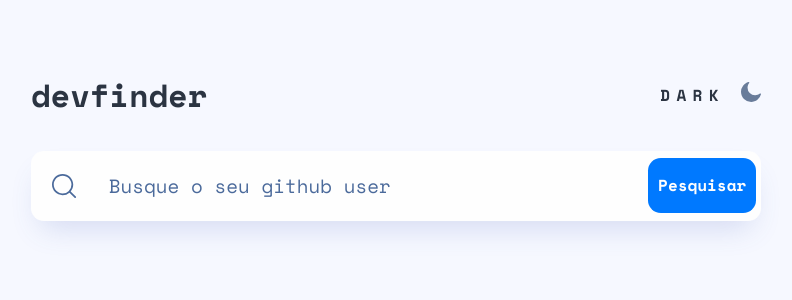
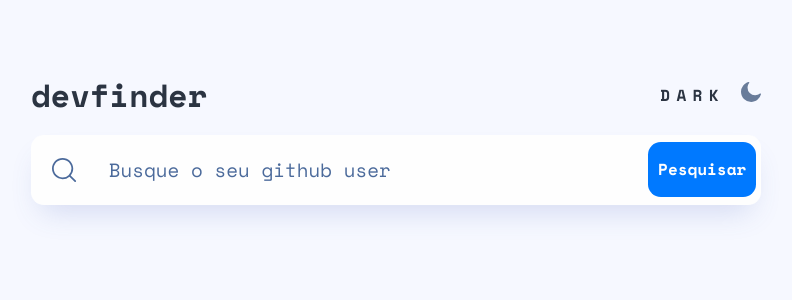
Before and after one commit to sergiohdljr/devfinder, a React (Vite) app: page / in a window 1280 px wide. Shown: the top 300 px of the page, without its empty margins (244-1036 px from the left). Built offline with nearby package versions, Linux system fonts and the light colour scheme.

Commit message:
fix- ajustes layout  desktop

```diff
--- a/src/App.jsx
+++ b/src/App.jsx
@@ -8,6 +8,7 @@ import ThemeContext from "./context/themeContext";
 import { useContext, useState } from "react";
 
 export default function App() {
+
   const [theme, setTheme] = useState(lightTheme);
 
   return (
--- a/src/components/search/search.jsx
+++ b/src/components/search/search.jsx
@@ -1,5 +1,5 @@
 import { useForm } from "react-hook-form";
-import { useState, useRef } from "react";
+import { useState } from "react";
 import { CardUser } from "../cardUser/cardUser.jsx";
 import { criacaoConta, disponivel } from "../../utils/utils";
 import { ResearchBar } from "./search";
@@ -15,7 +15,6 @@ export const SearchBar = () => {
     setError,
     formState = { errors },
     clearErrors,
-    setFocus,
   } = useForm({
     defaultValues: {
       usuario: "",
@@ -34,7 +33,8 @@ export const SearchBar = () => {
           .json()
           .then((error) =>
             setErrorUsuarioState(
-              error && "Usuário não encontrado. Tente Novamente.")
+              error && "Usuário não encontrado. Tente Novamente."
+            )
           );
       }
     });
@@ -58,15 +58,16 @@ export const SearchBar = () => {
   const onError = () => {
     setError("usuario", {
       type: "required",
-      message: "O campo não pode estar em branco",
+      message: "O campo não pode estar em branco.",
     });
   };
 
   return (
     <>
+      <div>
         {formState.errors && (
           <p style={{ color: "red", fontSize: "14px" }}>
-          {formState.errors?.usuario?.message}
+            {formState.errors.usuario?.message}
           </p>
         )}
         {errorUsuarioState && (
@@ -81,7 +82,8 @@ export const SearchBar = () => {
           </svg>
           <input
             type="text"
-          {...register('usuario', { required: true,
+            {...register("usuario", {
+              required: true,
               onChange: (event) => handleChangeUsuario(event),
             })}
             placeholder="Busque o seu github user"
@@ -95,6 +97,7 @@ export const SearchBar = () => {
             Pesquisar
           </button>
         </ResearchBar>
+      </div>
       {gitHubUser && (
         <CardUser
           name={gitHubUser.name}
--- a/src/styles/appWrapper.js
+++ b/src/styles/appWrapper.js
@@ -5,7 +5,8 @@ export const Wrapper = styled.div`
   flex-direction: column;
   gap: 1rem;
   width: 730px;
-  height: 659px;
+  height: auto;
+  min-height: 659px;
 
   @media screen and (max-width: 768px){
     width: 573px;
```
Lines whose indentation alone changed are shown as unchanged.
